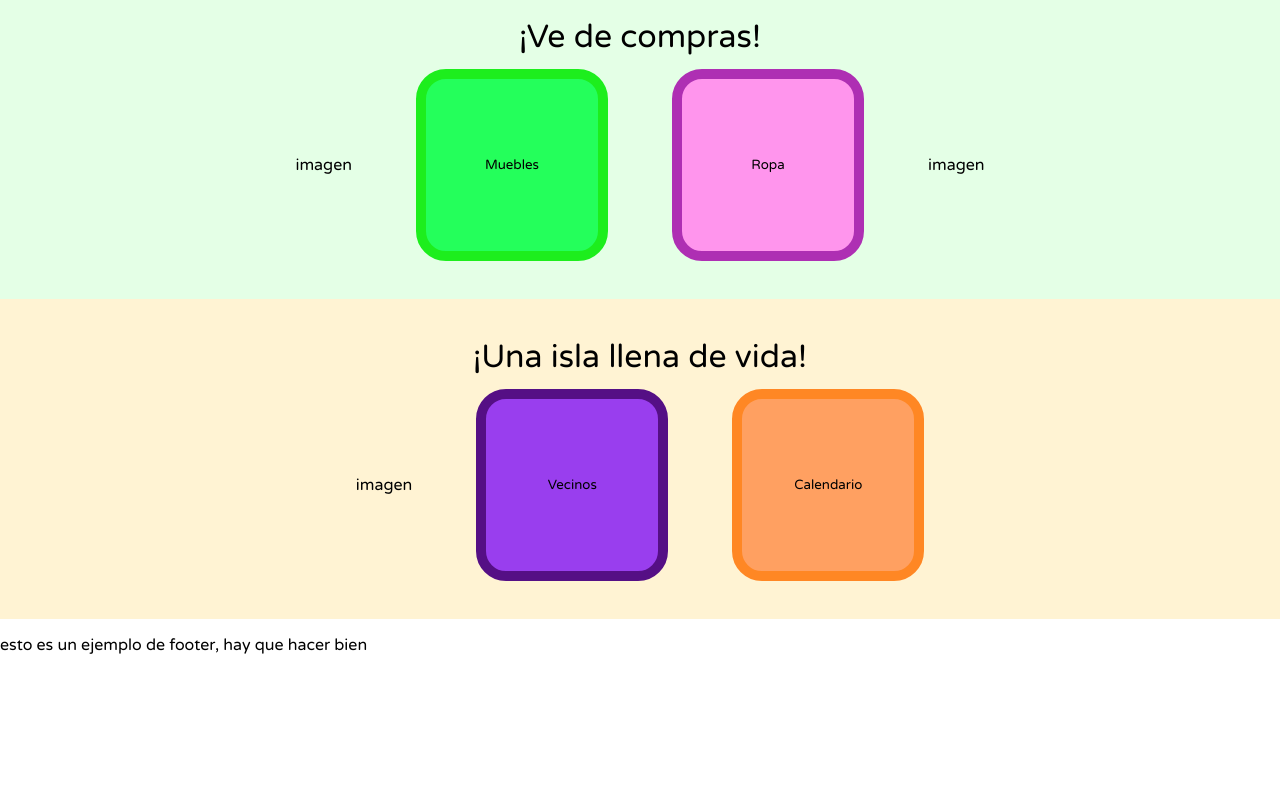
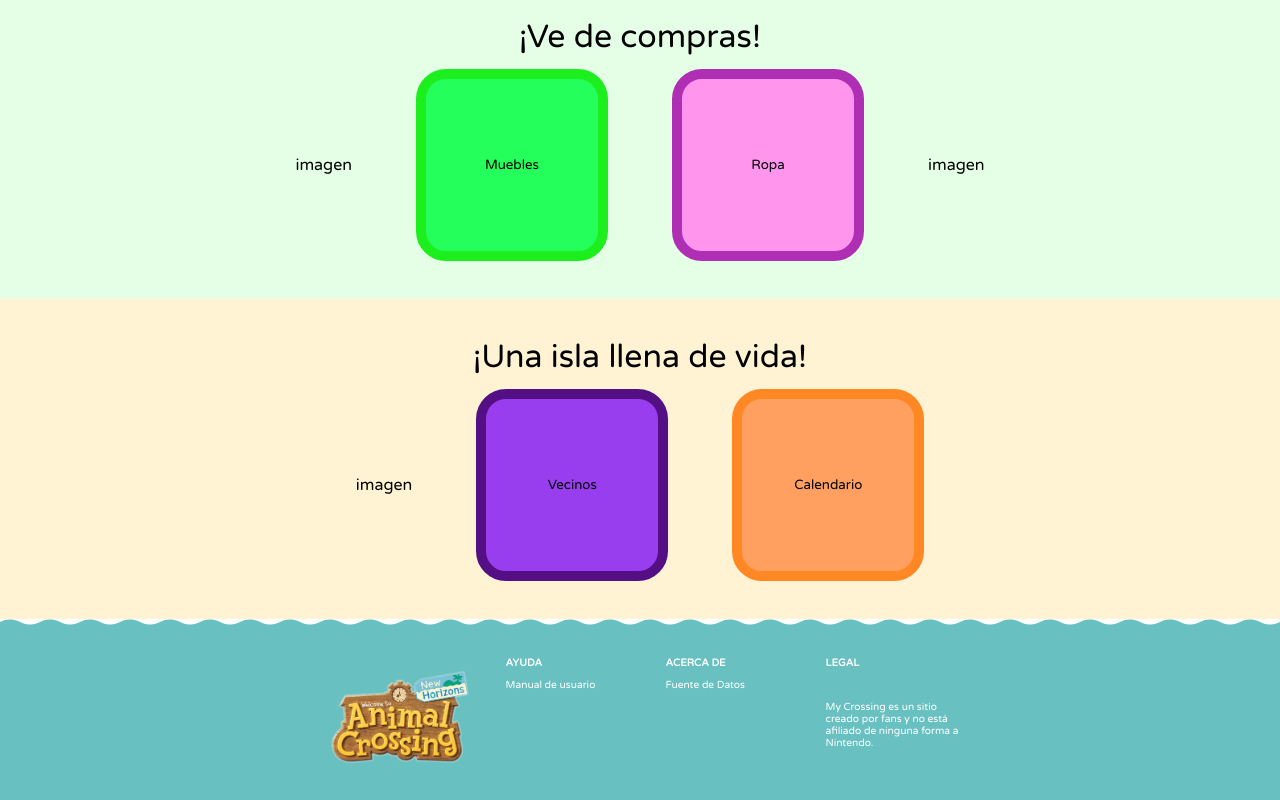
Before and after one commit to Moipanloz/mycrossingtfg, an Angular app in the folder frontend/myCrossing/: page / in a window 1280 px wide. Shown: the part 1261-2061 px from the top of the page. Before the commit the page ends 1932 px from the top, so only its background shows below. Built offline with nearby package versions, Linux system fonts and the light colour scheme.

Commit message:
Footer done
-Footer done (falta info y logo)
-Fix cierra sesion ahora esta bien colocado

```diff
--- a/frontend/myCrossing/src/app/footer/footer.component.css
+++ b/frontend/myCrossing/src/app/footer/footer.component.css
@@ -0,0 +1,63 @@
+#footer{
+  padding: 1vw;
+  background-color: #69c0c0;
+}
+
+#grid{
+  display: grid;
+  grid-template-columns: 25% 25% 25% 25%;
+  justify-content: center;
+  margin: auto;
+  width: 50vw;
+}
+
+#grid > div{
+  margin: 0 0 0 2vw;
+}
+
+img{
+  width: 11vw;
+  height: auto;
+  align-self: center;
+  justify-self: center;
+}
+
+*{
+  font-size: 0.8vw;
+  color: white;
+}
+
+.bold{
+  font-weight: bold;
+}
+
+.wave{
+  background: ##fffbe1;
+  height: 15px;
+  position: relative;
+}
+.wave::before, .wave::after{
+  border-bottom: 5px solid #69c0c0;
+}
+.wave::before{
+  content: "";
+  position: absolute;
+  left: 0;
+  right: 0;
+  bottom: 0;
+  height: 10px;
+  background-size: 20px 40px;
+  background-image:
+    radial-gradient(circle at 10px -15px, transparent 20px, #69c0c0 21px);
+}
+.wave::after{
+  content: "";
+  position: absolute;
+  left: 0;
+  right: 0;
+  bottom: 0;
+  height: 15px;
+  background-size: 40px 40px;
+  background-image:
+    radial-gradient(circle at 10px 26px, #69c0c0 20px, transparent 21px);
+}
--- a/frontend/myCrossing/src/app/footer/footer.component.html
+++ b/frontend/myCrossing/src/app/footer/footer.component.html
@@ -1,3 +1,19 @@
-<div>
-  <p> esto es un ejemplo de footer, hay que hacer bien</p>
+<div class="wave"></div>
+<div id="footer">
+  <div id="grid">
+    <img src="../../assets/images/logo.png"/>
+    <div>
+      <p class="bold">AYUDA</p>
+      <a>Manual de usuario</a>
+    </div>
+    <div>
+      <p class="bold">ACERCA DE</p>
+      <a>Fuente de Datos</a>
+    </div>
+    <div>
+      <p class="bold">LEGAL</p>
+      <br>
+      <p>My Crossing es un sitio creado por fans y no está afiliado de ninguna forma a Nintendo.</p>
+    </div>
+  </div>
 </div>
--- a/frontend/myCrossing/src/app/inicio/inicio.component.css
+++ b/frontend/myCrossing/src/app/inicio/inicio.component.css
@@ -7,6 +7,8 @@ Lighter azul:  #c9f3f3
 Verde: rgb(210, 255, 214)
 Lighter verde: rgb(228, 255, 230)
 Blanco: #f7f3e8
+
+PROBAR INICIO: todos los divs #fffbe1
 */
 
 
--- a/frontend/myCrossing/src/app/navbar/navbar.component.html
+++ b/frontend/myCrossing/src/app/navbar/navbar.component.html
@@ -13,7 +13,7 @@
   <div>
     <button id="login" *ngIf="!globals.logged; else logueado" routerLink="/inicia-sesion" routerLinkActive="activo">Inicia sesión</button>
     <ng-template #logueado>
-      <button (click)="logout()">Cierra sesión</button>
+      <button id="login" (click)="logout()">Cierra sesión</button>
     </ng-template>
   </div>
 
```
Also changed, not shown: frontend/myCrossing/src/app/app.component.html (+0 -12 lines), frontend/myCrossing/src/app/inicio/inicio.component.html (line endings or trailing spaces).
